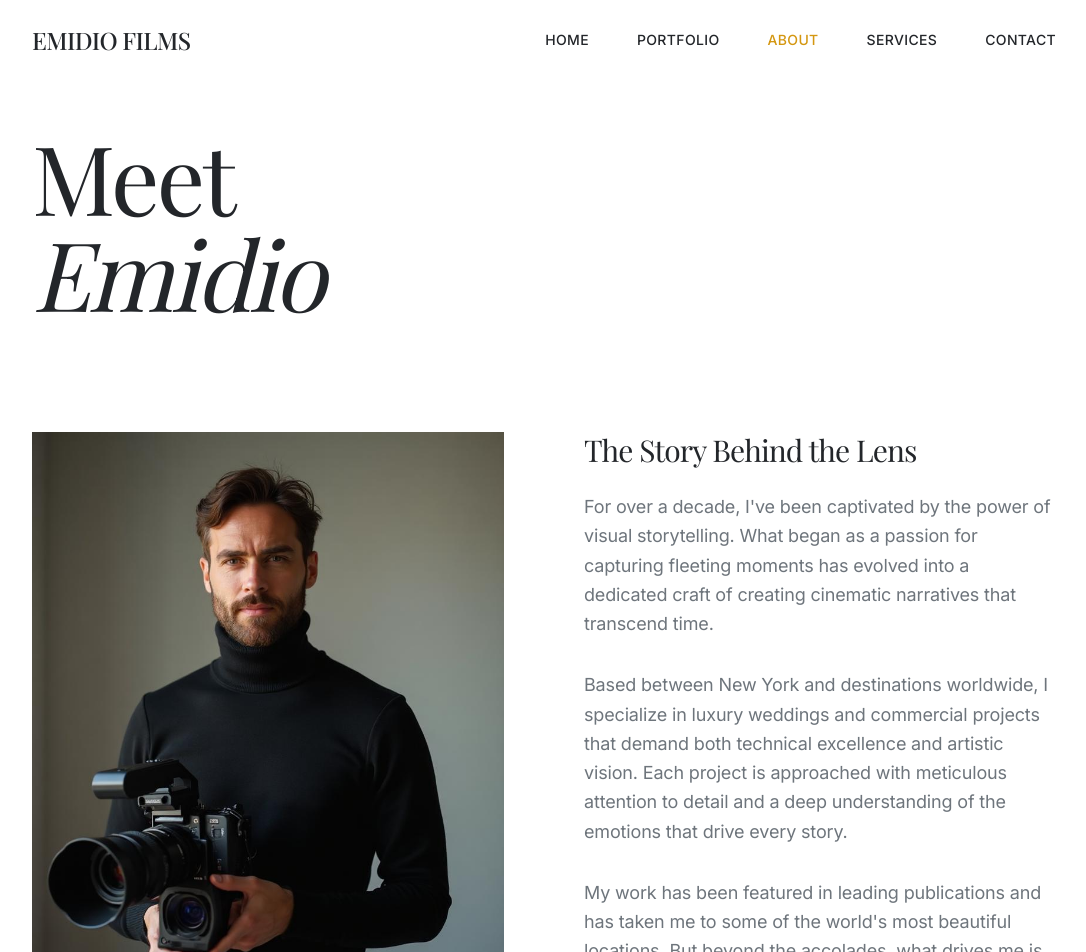
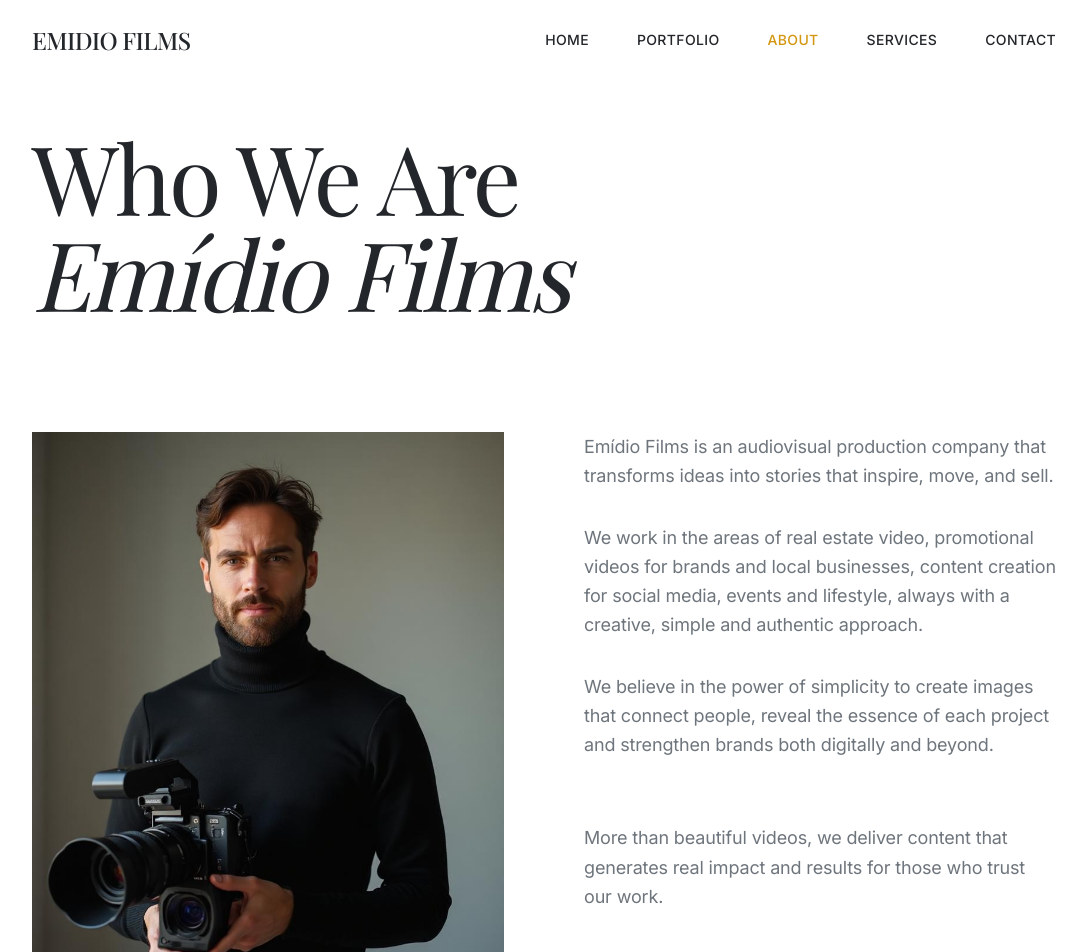
Before and after one commit to Osmar97/emidio-films-cinematic-showcase, a React (Vite) app: page /about in a window 1280 px wide. Shown: the top 952 px of the page, without its empty margins (96-1182 px from the left). Built offline with nearby package versions, Linux system fonts and the light colour scheme; a web font is replaced by a local one.

Commit message:
Translate About page
Translate the Portuguese text on the About page to English.

```diff
--- a/src/pages/About.tsx
+++ b/src/pages/About.tsx
@@ -20,9 +20,9 @@ const About = () => {
         <div className="editorial-layout">
           <div className={`fade-in ${isLoaded ? 'visible' : ''}`}>
             <h1 className="serif-display text-6xl md:text-8xl mb-8 font-light">
-              Meet
+              Who We Are
               <br />
-              <span className="italic">Emidio</span>
+              <span className="italic">Emídio Films</span>
             </h1>
           </div>
         </div>
@@ -47,37 +47,31 @@ const About = () => {
             <div className={`fade-in ${isLoaded ? 'visible' : ''}`} style={{ transitionDelay: '0.4s' }}>
               <div className="space-y-8 text-lg leading-relaxed">
                 <div>
-                  <h2 className="serif-display text-3xl mb-6">The Story Behind the Lens</h2>
                   <p className="text-muted-foreground">
-                    For over a decade, I've been captivated by the power of visual storytelling.
-                    What began as a passion for capturing fleeting moments has evolved into a
-                    dedicated craft of creating cinematic narratives that transcend time.
+                    Emídio Films is an audiovisual production company that transforms ideas into
+                    stories that inspire, move, and sell.
                   </p>
                 </div>
 
                 <div>
                   <p className="text-muted-foreground">
-                    Based between New York and destinations worldwide, I specialize in luxury
-                    weddings and commercial projects that demand both technical excellence and
-                    artistic vision. Each project is approached with meticulous attention to
-                    detail and a deep understanding of the emotions that drive every story.
+                    We work in the areas of real estate video, promotional videos for brands and
+                    local businesses, content creation for social media, events and lifestyle,
+                    always with a creative, simple and authentic approach.
                   </p>
                 </div>
 
                 <div>
                   <p className="text-muted-foreground">
-                    My work has been featured in leading publications and has taken me to some
-                    of the world's most beautiful locations. But beyond the accolades, what
-                    drives me is the privilege of documenting life's most precious moments –
-                    those genuine, unguarded instances that reveal the essence of human connection.
+                    We believe in the power of simplicity to create images that connect people,
+                    reveal the essence of each project and strengthen brands both digitally and beyond.
                   </p>
                 </div>
 
                 <div className="pt-8">
-                  <h3 className="serif-display text-2xl mb-4">Philosophy</h3>
-                  <p className="text-muted-foreground italic">
-                    "Every frame should serve the story. Every story deserves to be told with
-                    honesty, beauty, and respect for the emotions it carries."
+                  <p className="text-muted-foreground">
+                    More than beautiful videos, we deliver content that generates real impact and
+                    results for those who trust our work.
                   </p>
                 </div>
               </div>
```
